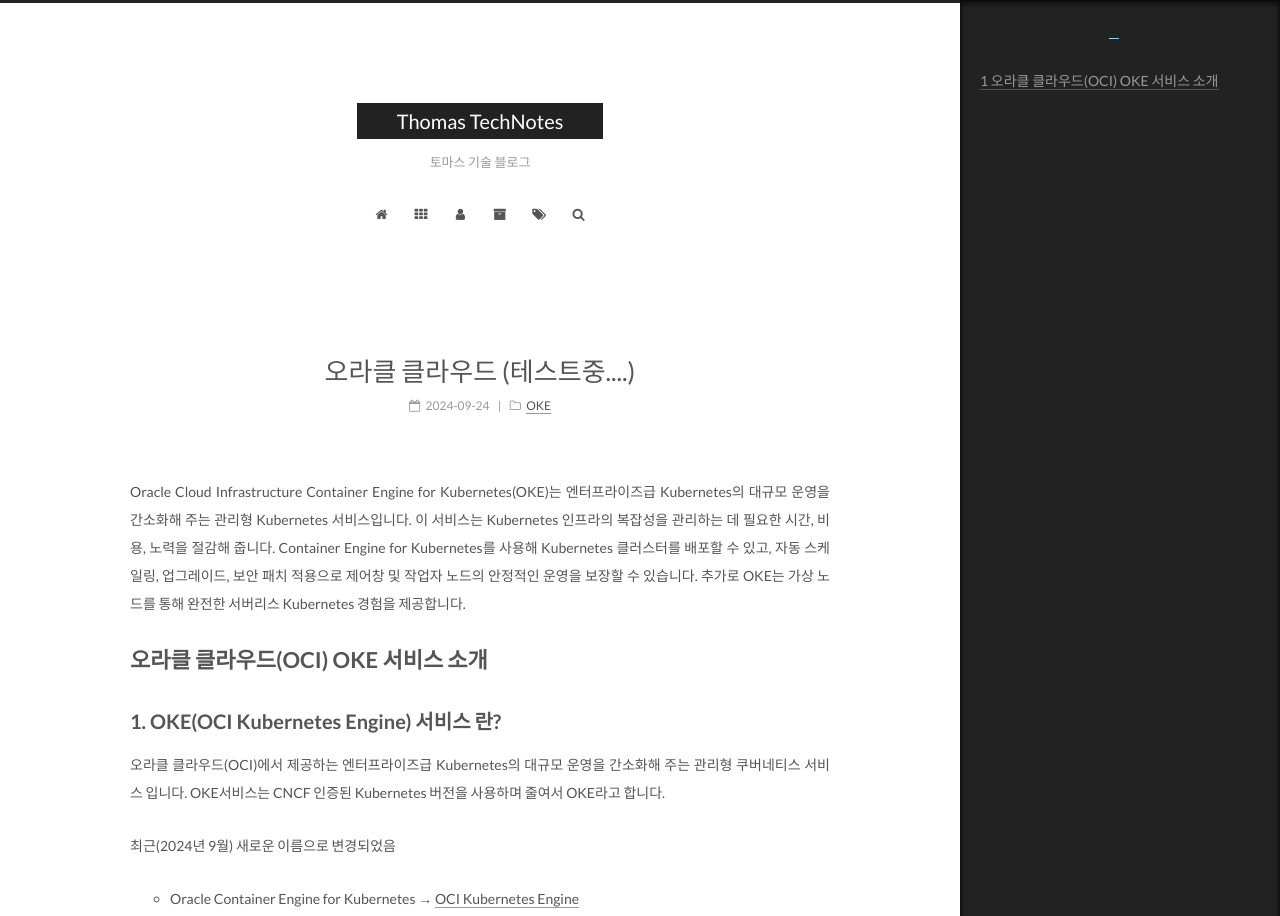
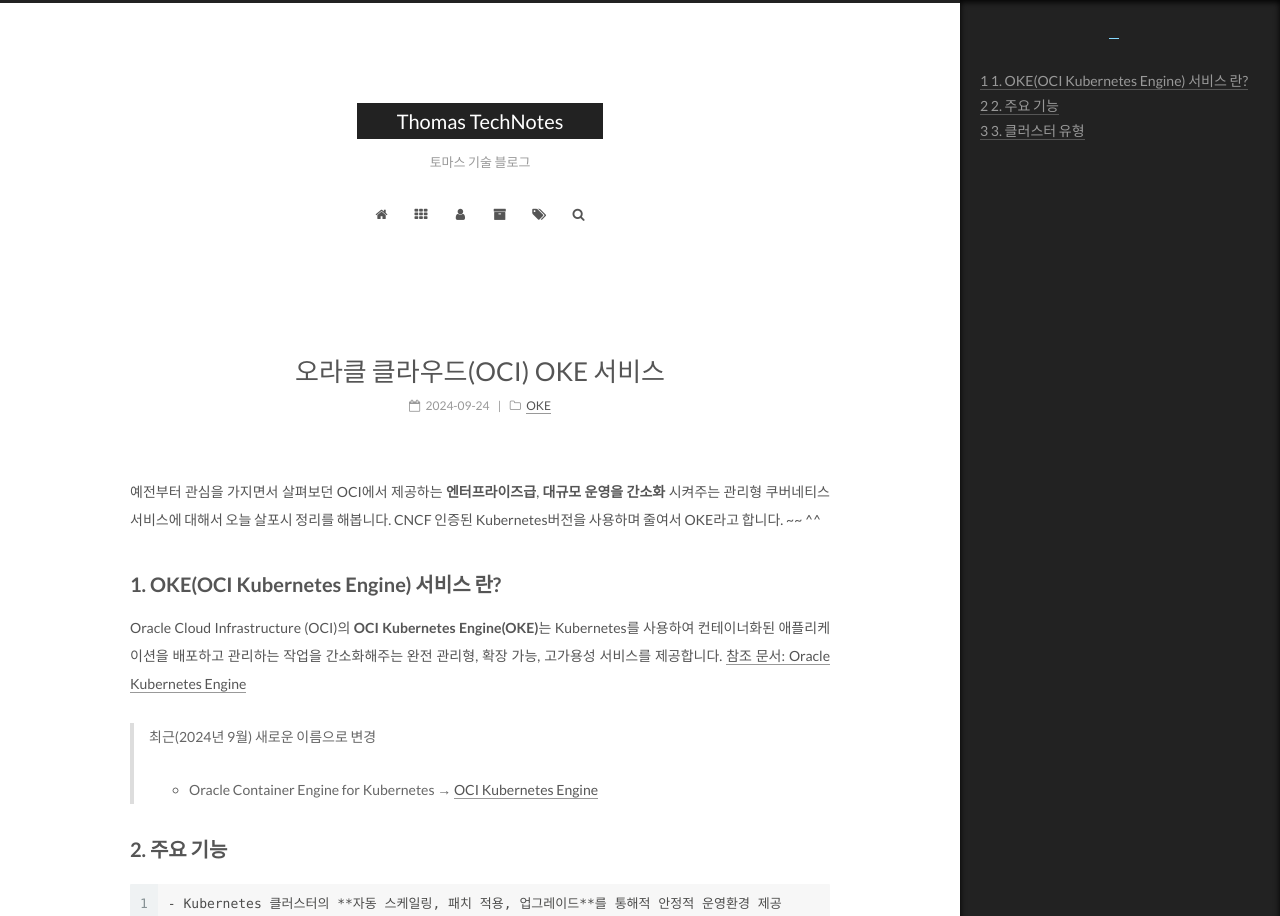
Before and after one commit to skynomad/skynomad.github.io, a Jekyll site: the page built from _posts/OKE/2024-09-24-oke_1.md, in a window 1280 px wide and 1400 px high. Shown: the top 916 px of the window. Built offline with Jekyll 4.4.1, drawn with Linux system fonts in a browser that asks for light colours; some of the changed text lies outside the part shown; grey boxes are pictures that could not be loaded.

Commit message:
Update 2024-09-24-oke_1.md
init

```diff
--- a/_posts/OKE/2024-09-24-oke_1.md
+++ b/_posts/OKE/2024-09-24-oke_1.md
@@ -1,23 +1,32 @@
 ---
 layout: post
-title: "오라클 클라우드 (테스트중....) "
+title: "오라클 클라우드(OCI) OKE 서비스"
 date: 2024-09-24
 categories:
  - OKE
 tags: [oci, oke, kubernetes]
 ---
-Oracle Cloud Infrastructure Container Engine for Kubernetes(OKE)는 엔터프라이즈급 Kubernetes의 대규모 운영을 간소화해 주는 관리형 Kubernetes 서비스입니다. 이 서비스는 Kubernetes 인프라의 복잡성을 관리하는 데 필요한 시간, 비용, 노력을 절감해 줍니다. Container Engine for Kubernetes를 사용해 Kubernetes 클러스터를 배포할 수 있고, 자동 스케일링, 업그레이드, 보안 패치 적용으로 제어창 및 작업자 노드의 안정적인 운영을 보장할 수 있습니다. 추가로 OKE는 가상 노드를 통해 완전한 서버리스 Kubernetes 경험을 제공합니다.
+예전부터 관심을 가지면서 살펴보던 OCI에서 제공하는 **엔터프라이즈급**, **대규모 운영을 간소화** 시켜주는 관리형 쿠버네티스 서비스에 대해서 오늘 살포시 정리를 해봅니다. CNCF 인증된 Kubernetes버전을 사용하며 줄여서 OKE라고 합니다. ~~ ^^
 
-# 오라클 클라우드(OCI) OKE 서비스 소개
 ## 1\. OKE(OCI Kubernetes Engine) 서비스 란?
-오라클 클라우드(OCI)에서 제공하는 엔터프라이즈급 Kubernetes의 대규모 운영을 간소화해 주는 관리형 쿠버네티스 서비스 입니다. OKE서비스는 CNCF 인증된 Kubernetes 버전을 사용하며 줄여서 OKE라고 합니다.
+Oracle Cloud Infrastructure (OCI)의 **OCI Kubernetes Engine(OKE)**는 Kubernetes를 사용하여 컨테이너화된 애플리케이션을 배포하고 관리하는 작업을 간소화해주는 완전 관리형, 확장 가능, 고가용성 서비스를 제공합니다. [참조 문서: Oracle Kubernetes Engine](https://www.oracle.com/cloud/cloud-native/kubernetes-engine/)
 
-최근(2024년 9월) 새로운 이름으로 변경되었음
-* Oracle Container Engine for Kubernetes → [OCI Kubernetes Engine](https://docs.oracle.com/en-us/iaas/releasenotes/conteng/conteng-rename.htm,"oci-release")
+> 최근(2024년 9월) 새로운 이름으로 변경
+> * Oracle Container Engine for Kubernetes → [OCI Kubernetes Engine](https://docs.oracle.com/en-us/iaas/releasenotes/conteng/conteng-rename.htm,"oci-release")
 
-![TEST]({{ site.gdrive_url_prefix }}1-zlA3fojbi_Gj9CXkHKeZad3yD2ov-tT)
+## 2\. 주요 기능
+    - Kubernetes 클러스터의 **자동 스케일링, 패치 적용, 업그레이드**를 통해적 안정적 운영환경 제공
+    - 서버리스 환경을 제공하는 **Virtual Node(가상 노드)** 와 자동화된 노드 업데이트, 장애 감지 시 자가 복구, 자동 확장 등의 기능을 제공하는 Managed Node(관리형 노드)** 제공
+    - 다양한 **OCI 서비스와 원활하게 통합**되어 기능과 성능 향상
+
+## 3\. 클러스터 유형
+OCI Kubernetes Engine (OKE)에서 제공하는 **Basic Cluster**와 **Enhanced Cluster**는 각각의 기능과 용도에 따라 차별화된 클러스터 유형입니다.
+   - Basic Cluster(기본 클러스터)
+     - OKE에서 제공하는 핵심 기능 지원
+     - 소규모 애플리케이션이나 기본적인 Kubernetes 기능만 필요한 경우에 적합
+   - Enhanced Cluster(향상된 클러스터)
+     - 가상 노드, 클러스터 애드온 관리, 워크로드 아이덴티티, 추가 워커 노드, 셀프 매니지드 노드, 노드 사이클링 등 추가 기능 지원
+
+ 그리고 OKE서비는 **비용 효율성** 및 고성능을 기반으로 **AI 및 머신러닝 애플리케이션**에 최적화 된다고 합니다.
 
 <iframe width="560" height="315" src="https://www.youtube.com/embed/yEHlt75KmA8" frameborder="0" allowfullscreen></iframe>
-
-## 2\. OKE(OCI Kubernetes Engine) 이점
-ㅁㅁㅁ
```
